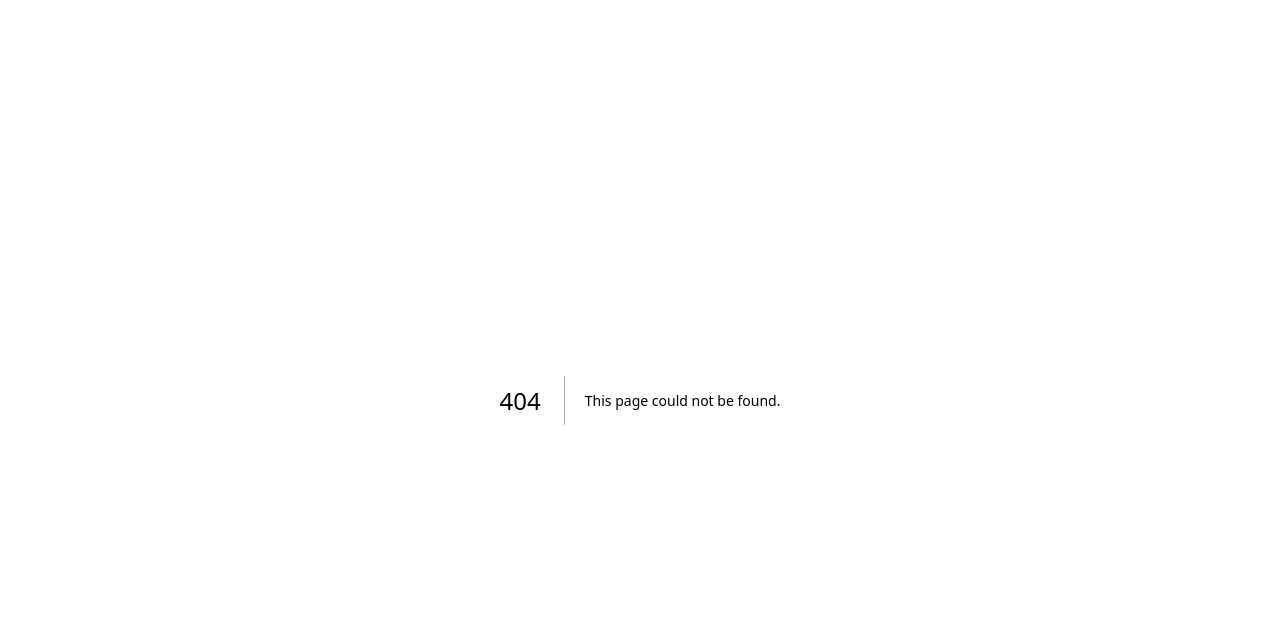
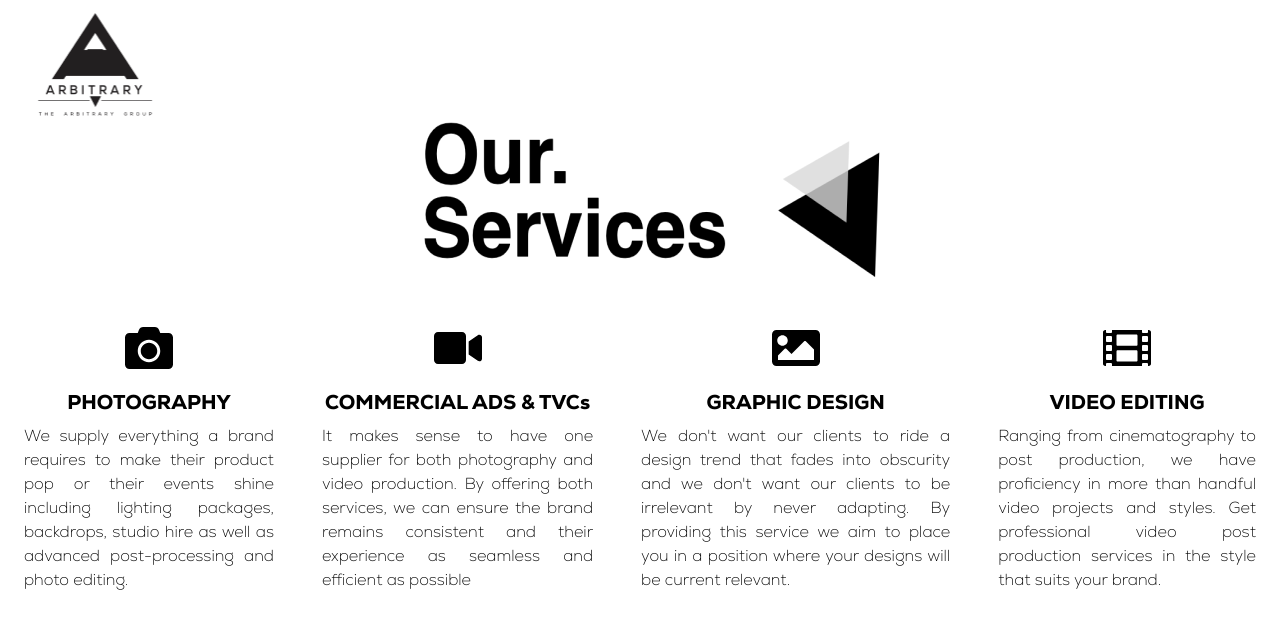
Before and after one commit to Kail48/arbitrarywebsite, a Next.js app: page /services in a window 1280 px wide. Before the commit this address had no page. Shown: the top 628 px of the page. Built offline with nearby package versions, Linux system fonts and the light colour scheme.

Commit message:
removed nav animation and added events and service page

```diff
--- /dev/null
+++ b/app/events/page.tsx
@@ -0,0 +1,36 @@
+import React from "react";
+import Link from "next/link";
+import Image from "next/image";
+export default function Page() {
+  return (
+    <div className="bg-white h-screen text-black">
+      <div className="relative h-[115px] w-[175px] left-2 top-2 hover:animate-pulse">
+        <Link href="/">
+          <Image
+            src={"/image/logoBlack.png"}
+            alt="logo"
+            fill={true}
+            loading="lazy"
+          />
+        </Link>
+      </div>
+      <div className="flex justify-center items-center">
+        <div className="relative h-72 w-96 ">
+          <Image
+            src={"/image/arbitraryEventMain.png"}
+            alt="logo"
+            fill={true}
+            loading="lazy"
+          />
+        </div>
+      </div>
+      <h1 className="font-nexalight md:text-xl text-center -translate-y-16 font-[600]">
+        Make Your Event Best Event For Life{" "}
+      </h1>
+      <div className="flex font-nexalight md:text-xl items-center justify-center gap-x-6">
+        <Link href="/"><button className="bg-black text-primarywhite md:px-10 md:py-2 rounded-md">Public</button></Link>
+        <Link href="/"><button className="bg-gray-400 text-black md:px-10 md:py-2 rounded-md">Corporate</button></Link>
+      </div>
+    </div>
+  );
+}
--- /dev/null
+++ b/app/services/page.tsx
@@ -0,0 +1,79 @@
+import React from "react";
+import Image from "next/image";
+import Link from "next/link";
+import { FaCamera, FaVideo, FaImage, FaFilm } from "react-icons/fa";
+
+export default function Page() {
+  return (
+    <div className="bg-white h-screen text-black">
+      <div className="relative h-[115px] w-[175px] left-2 top-2 hover:animate-pulse">
+        <Link href="/">
+          <Image
+            src={"/image/logoBlack.png"}
+            alt="logo"
+            fill={true}
+            loading="lazy"
+          />
+        </Link>
+      </div>
+      <div className="flex justify-center items-center">
+        <div className="relative h-[185px] w-[578px] ">
+          <Image
+            src={"/image/serviceImage.png"}
+            alt="logo"
+            fill={true}
+            loading="lazy"
+          />
+        </div>
+      </div>
+      <div className="flex justify-around gap-x-12 md:mt-6 px-6">
+        <div className="flex flex-col items-center">
+          <FaCamera className="text-black text-5xl md:mb-4" />
+          <h1 className="font-nexaheavy md:text-xl text-black md:mb-2">
+            PHOTOGRAPHY
+          </h1>
+          <p className="font-nexalight text-justify">
+            We supply everything a brand requires to make their product pop or
+            their events shine including lighting packages, backdrops, studio
+            hire as well as advanced post-processing and photo editing.
+          </p>
+        </div>
+        <div className="flex flex-col items-center">
+          <FaVideo className="text-black text-5xl md:mb-4" />
+          <h1 className="font-nexaheavy md:text-xl text-black md:mb-2">
+            COMMERCIAL ADS & TVCs
+          </h1>
+          <p className="font-nexalight text-justify">
+            It makes sense to have one supplier for both photography and video
+            production. By offering both services, we can ensure the brand
+            remains consistent and their experience as seamless and efficient as
+            possible
+          </p>
+        </div>
+        <div className="flex flex-col items-center ">
+          <FaImage className="text-black text-5xl md:mb-4" />
+          <h1 className="font-nexaheavy md:text-xl text-black md:mb-2">
+            GRAPHIC DESIGN
+          </h1>
+          <p className="font-nexalight text-justify">
+            We don't want our clients to ride a design trend that fades into
+            obscurity and we don't want our clients to be irrelevant by never
+            adapting. By providing this service we aim to place you in a
+            position where your designs will be current relevant.
+          </p>
+        </div>
+        <div className="flex flex-col items-center">
+          <FaFilm className="text-black text-5xl md:mb-4" />
+          <h1 className="font-nexaheavy md:text-xl text-black md:mb-2">
+            VIDEO EDITING
+          </h1>
+          <p className="font-nexalight text-justify">
+            Ranging from cinematography to post production, we have proficiency
+            in more than handful video projects and styles. Get professional
+            video post production services in the style that suits your brand.
+          </p>
+        </div>
+      </div>
+    </div>
+  );
+}
--- a/app/subsidiaries/page.tsx
+++ b/app/subsidiaries/page.tsx
@@ -38,7 +38,7 @@
   ];
   return (
     <div className="h-screen bg-white">
-      <div className="relative h-[115px] w-[175px] left-2 top-2">
+      <div className="relative h-[115px] w-[175px] left-2 top-2 hover:animate-pulse">
         <Link href="/">
           <Image src={"/image/logoBlack.png"} alt="logo" fill={true} />
         </Link>
--- a/components/navbar.tsx
+++ b/components/navbar.tsx
@@ -9,16 +9,7 @@
   return (
     //this part of navbar is hidden in small devices
     <>
-      <AnimatePresence>
-        <motion.ul
-
-          key="navAnimation"
-          initial={{ x: "100%", opacity: 0 }}
-          animate={{ x: "0%", opacity: 100 }}
-          exit={{ x: "100%" }}
-          transition={{ duration:0.9}}
-          className="hidden text-primarywhite absolute top-0 z-50 font-nexaheavy text-lg w-full md:flex md:justify-end md:px-6 md:py-4 md:gap-x-8 "
-        >
+      <ul className="hidden text-primarywhite absolute top-0 z-50 font-nexaheavy text-lg w-full md:flex md:justify-end md:px-6 md:py-4 md:gap-x-8 ">
         <li className="md:px-4 rounded-md hover:bg-opacity-30 hover:bg-gray-600">
           <Link href="/">About</Link>
         </li>
@@ -31,8 +22,8 @@
         <li className="md:px-4 rounded-md hover:bg-opacity-30 hover:bg-gray-600">
           <Link href="/">Gallery</Link>
         </li>
-        </motion.ul>
-      </AnimatePresence>
+      </ul>
+
       <div
         onClick={() => {
           setShowNav(!showNav);
```
Also changed, not shown: public/image/arbitraryEventMain.png (added), public/image/serviceImage.png (added). Lines whose indentation alone changed are shown as unchanged.
